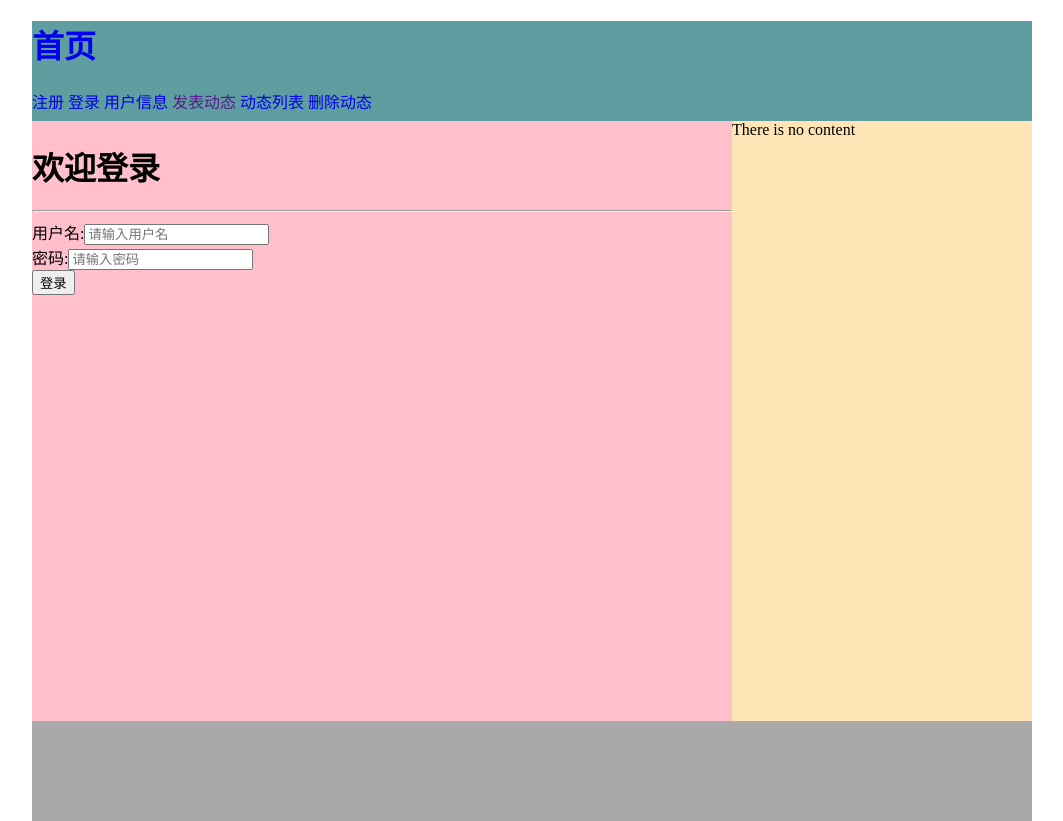
After one commit to D-back/micro_blog_demo, a Flask app: page /user/login in a window 1280 px wide. The commit adds this page. Shown: the whole page, without its empty margins (108-1171 px from the left). Run offline with Flask 2, Linux system fonts and the light colour scheme.

Commit message:
完善了注册功能，添加了登录功能

```diff
--- a/templates/nav.html
+++ b/templates/nav.html
@@ -1,5 +1,7 @@
 <h1><a href="/">首页</a></h1>
-<a href="#">用户信息</a>
-<a href="#">发表动态</a>
+<a href="/user/register">注册</a>
+<a href="/user/login">登录</a>
+<a href="/user/info">用户信息</a>
+<a href="">发表动态</a>
 <a href="#">动态列表</a>
 <a href="#">删除动态</a>
--- /dev/null
+++ b/user/templates/login.html
@@ -0,0 +1,19 @@
+{% extends 'base.html' %}
+
+
+<!-- 登录页面  -->
+
+{% block content %}
+<h1>欢迎登录</h1>
+<hr>
+<form action="/uesr/login" method="post" enctype="multipart/form-data">
+
+
+    用户名:<input type="text" name="username" placeholder="请输入用户名"><br />
+    密码:<input type="password" name="password" placeholder="请输入密码"><br />
+
+    <input type="submit" value="登录">
+
+</form>
+
+{% endblock %}
--- a/user/views.py
+++ b/user/views.py
@@ -1,6 +1,7 @@
 from flask import  Blueprint
 from flask import request
 from flask import session
+from flask import redirect
 from flask import render_template
 
 from user.model import User
@@ -11,6 +12,7 @@
 user_dp.template_folder = './templates'
 
 
+#注册页面
 @user_dp.route('/register',methods=('POST','GET'))
 def register():
     if request.method == 'POST':
@@ -20,13 +22,38 @@
         age = request.form.get('age')
         city = request.form.get('city')
         phone = request.form.get('phone')
+        try:
+            user = User.query.filter_by( username = username ).one()
+            if user :
+                return '用户名已存在'
+        except Exception:
+            user = User(username=username,password=password,gender=gender,
+                        age=age,city=city,phone=phone)
+            db.session.add(user)
+            db.session.commit()
 
-        user = User(username=username,password=password,gender=gender,
-                    age=age,city=city,phone=phone)
-        db.session.add(user)
-        db.session.commit()
-        return render_template('/user/login')
+        return redirect('/user/login')
 
 
     else:
         return render_template('register.html')
+
+#登录页面
+@user_dp.route('/login',methods=('POST','GET'))
+def login():
+    if request.method == 'POST':
+        username = request.form.get('username')
+        password = request.form.get('password')
+
+        user = User.query.filter_by(username = username).one()
+        if not user :
+            return '用户名不存在'
+        if password != user.password:
+            return '密码错误，请重新输入'
+        session['user'] = user.id
+
+        return redirect('/user/info')
+
+
+    else:
+        return render_template('login.html')
```
Also changed, not shown: user/templates/register.html (+4 -4 lines).
